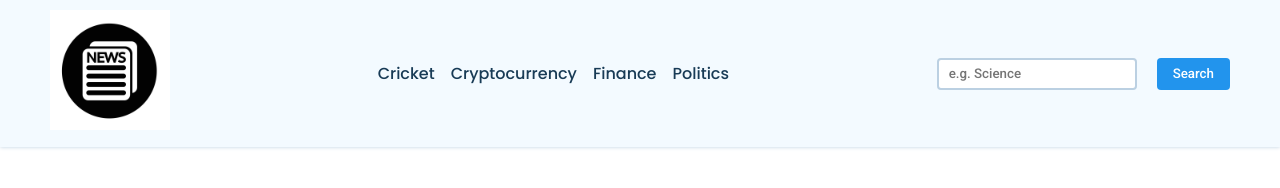
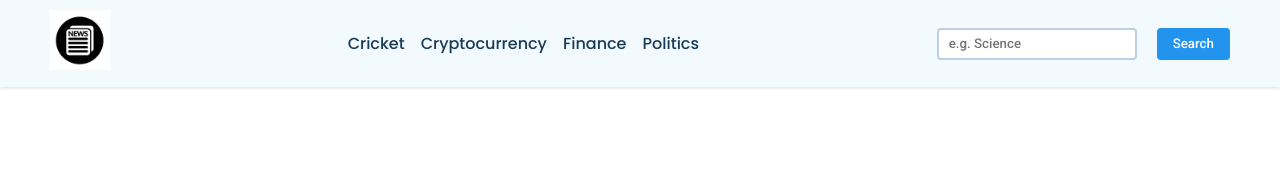
Before and after one commit to Dhananjay-Singh1/News-Web-App, a plain HTML site: page index.html in a window 1280 px wide. Drawn offline with Linux system fonts and the light colour scheme; no server answers.

Commit message:
Update style.css

```diff
--- a/style.css
+++ b/style.css
@@ -50,7 +50,7 @@ nav{
     justify-content: space-between;
 }
 .company-logo img{
-    width: 120px;
+    width: 60px;
     padding-block: 10px;
 }
 .nav-links ul{
```
